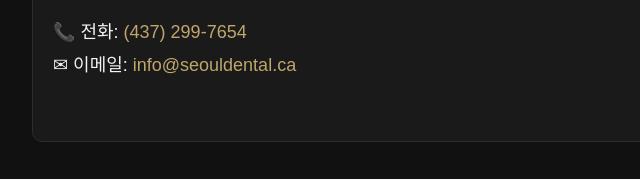
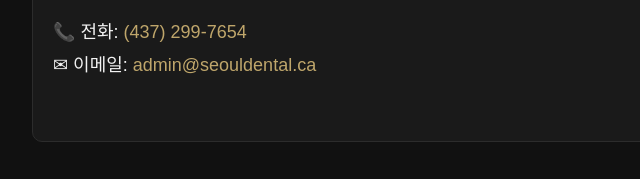
Before and after one commit to shindent/Dr.-Jungwook-Shin, a plain HTML site: page index.html in a window 1280 px wide. Shown: the part 1049-1228 px from the top of the page, 137-777 px from the left. Drawn offline with Linux system fonts and the light colour scheme.

Commit message:
Update index.html

```diff
--- a/index.html
+++ b/index.html
@@ -161,7 +161,7 @@ function showEN() {
             <h2>연락처</h2>
             <p class="contact">
                 📞 전화: <a href="tel:+14372997654">(437) 299-7654</a><br>
-                ✉ 이메일: <a href="admin@seouldental.ca">info@seouldental.ca</a>
+                ✉ 이메일: <a href="admin@seouldental.ca">admin@seouldental.ca</a>
             </p>
         </div>
     </div>
```
